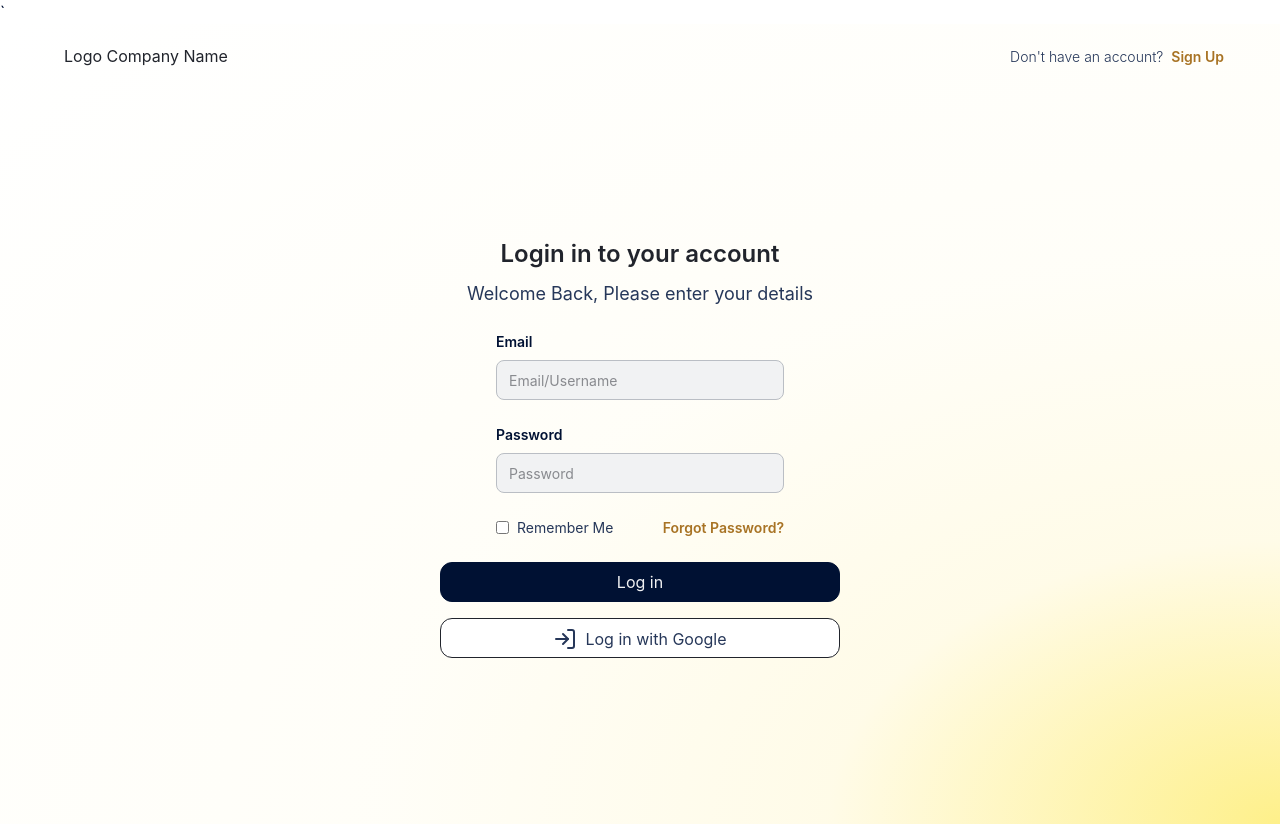
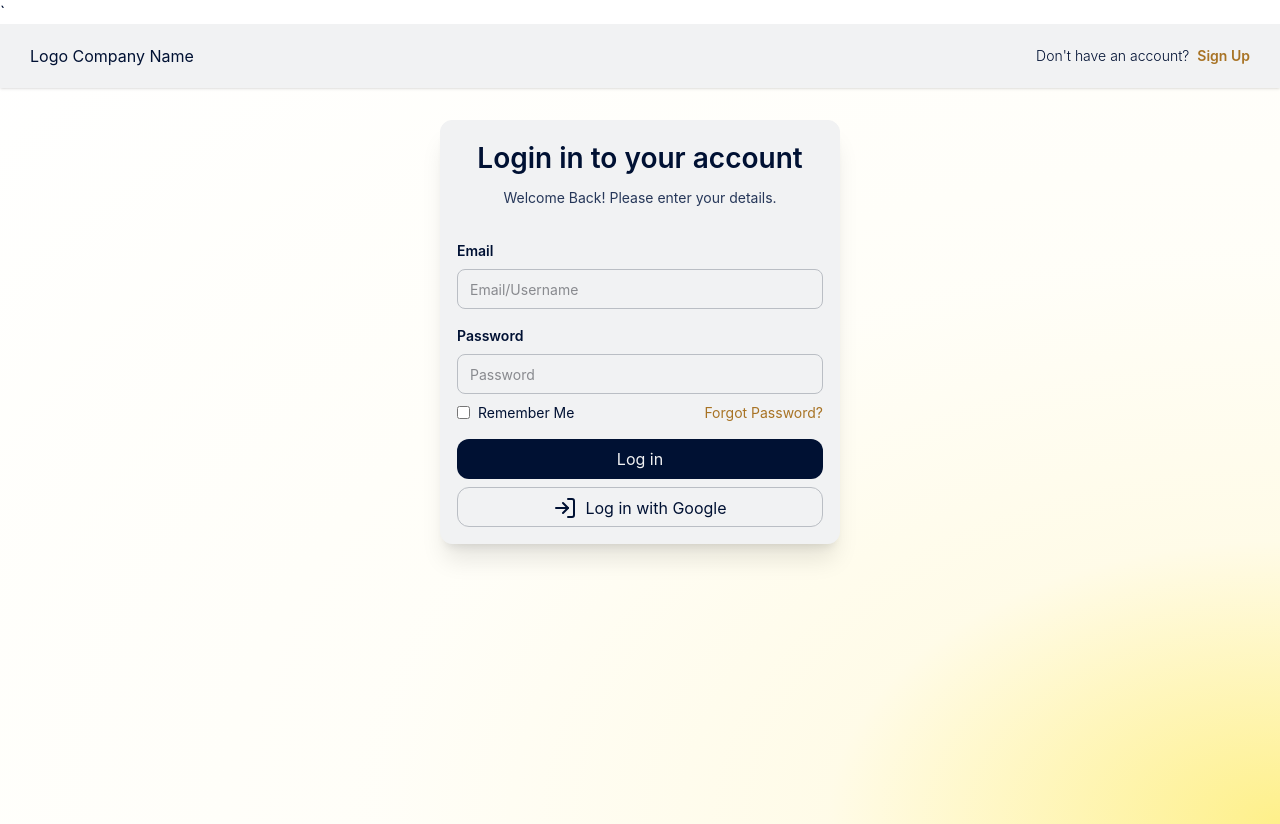
Before and after one commit to Sihle-Thwa/SportsManagment, a React (Vite) app in the folder frontend/: page /login in a window 1280 px wide. Built offline with nearby package versions, Linux system fonts and the light colour scheme.

Commit message:
refactor(LoginPage): Improve accessibility and styling in login page components

```diff
--- a/frontend/src/pages/Auth/LoginPage.tsx
+++ b/frontend/src/pages/Auth/LoginPage.tsx
@@ -31,7 +31,7 @@ export default function LoginPage() {
 							Login in to your account
 						</div>
 						<div className="loginPageContent_header_subtitle">
-							Welcome Back, Please enter your details
+							Welcome Back! Please enter your details.
 						</div>
 					</div>
 					<FormProvider {...methods}>
--- a/frontend/src/pages/Auth/loginpage.css
+++ b/frontend/src/pages/Auth/loginpage.css
@@ -3,49 +3,53 @@
 @layer components {
 	.loginPageRoot {
 		display: flex;
-		width: 100vw;
-		height: 100vh;
 		flex-direction: column;
-		align-items: center;
-		background: var(--background-canvas);
-		color: var(--foreground, var(--colour-neutral-900));
+        min-height: 100vh;
+		max-width: 100vw;
+        height: 100%;
+		width: 100%;
+		background-image: var(--background-canvas-gradient);
+		overflow: hidden;
 	}
 
 	.loginPageHeader {
 		display: flex;
-		flex-direction: column;
+		justify-content: center;
 		align-items: center;
-		align-self: stretch;
+		width: 100%;
+		height: 64px;
+		background-color: var(--card-background);
+		border-bottom: 1px solid var(--border-subtle);
+		box-shadow: var(--shadow-sm);
 	}
 
 	.loginPageHeaderContainer {
 		display: flex;
-		width: 1200px;
-		height: 64px;
-		padding: 0 16px;
 		justify-content: space-between;
 		align-items: center;
+		max-width: 1220px;
+		width: 100%;
 	}
 
 	.loginPageHeaderContainer_brand {
 		display: flex;
-		padding: 8px;
 		align-items: flex-start;
 		gap: 8px;
 	}
 
 	.loginPageHeaderContainer_cta {
 		display: flex;
-		justify-content: center;
-		align-items: flex-start;
+		align-items: flex-end;
 		gap: 8px;
 	}
 
 	.loginPageHeaderContainer_cta_text {
 		display: flex;
+		align-items: flex-start;
+		gap: 8px;
 		font-size: var(--button-size-sm);
 		font-weight: var(--font-weight-light);
-		color: var(--text-secondary);
+		color: var(--text-primary);
 	}
 
 	.loginPageHeaderContainer_cta_link {
@@ -58,22 +62,24 @@
 	.loginPageContainer {
 		display: flex;
 		flex-direction: column;
+		justify-content: center;
 		align-items: center;
-		flex-grow: 1;
 		width: 100%;
-		padding: 32px 0;
-		justify-content: center;
+		padding: 32px 16px;
 	}
 
 	.loginPageContent {
 		display: flex;
 		flex-direction: column;
 		align-items: center;
+		gap: 16px;
+		width: 100%;
 		max-width: 400px;
-		width: 100%;
-		max-height: 440px;
-		height: 100%;
-		gap: 24px;
+		background-color: var(--card-background);
+		border: 1px solid var(--border-subtle);
+		border-radius: var(--radius-lg);
+		box-shadow: var(--shadow-lg);
+		padding: 16px;
 	}
 
 	.loginPageContent_header {
@@ -81,17 +87,18 @@
 		flex-direction: column;
 		align-items: center;
 		gap: 8px;
+		margin-bottom: 16px;
 	}
 
 	.loginPageContent_header_title {
-		font-size: var(--title-size-default);
+		font-size: var(--title-size-lg);
 		font-weight: var(--font-weight-semibold);
-		color: var(--foreground);
+		color: var(--text-primary);
 		text-align: center;
 	}
 
 	.loginPageContent_header_subtitle {
-		font-size: var(--subtitle-size-default);
+		font-size: var(--button-size-sm);
 		font-weight: var(--font-weight-regular);
 		color: var(--text-secondary);
 		text-align: center;
@@ -101,43 +108,38 @@
 		display: flex;
 		flex-direction: column;
 		align-items: center;
-		max-width: 320px;
 		width: 100%;
-		gap: 24px;
 	}
 
 	.loginPageForm_body {
 		display: flex;
 		flex-direction: column;
 		align-items: center;
-		gap: 24px;
+		gap: 16px;
 		width: 100%;
-		padding: 0 16px;
 	}
 
 	.loginPageForm_bodyForgotPassword {
 		display: flex;
 		justify-content: space-between;
+		align-items: center;
 		width: 100%;
-		padding: 0 16px;
+		padding-top: 8px;
 	}
 
 	.loginPageForm_bodyForgotPassword_checkbox {
 		display: flex;
 		align-items: center;
 		gap: 8px;
+		width: 100%;
 		font-size: var(--button-size-sm);
-		font-weight: var(--font-weight-regular);
-		color: var(--text-secondary);
-		width: 100%;
+		color: var(--text-primary);
 	}
 	.loginPageForm_bodyForgotPassword_link {
 		display: flex;
 		justify-content: flex-end;
-		align-items: center;
 		width: 100%;
 		font-size: var(--button-size-sm);
-		font-weight: var(--font-weight-semibold);
 		color: var(--colour-accent);
 	}
 
@@ -145,6 +147,7 @@
 		display: flex;
 		flex-direction: column;
 		align-items: center;
+		gap: 16px;
 		width: 100%;
 	}
 
@@ -152,19 +155,19 @@
 		display: flex;
 		flex-direction: column;
 		align-items: center;
-		gap: 16px;
+		gap: 8px;
 		width: 100%;
 	}
 
 	.loginPageForm_bodyFooter_cta_primaryButton {
 		display: flex;
 		justify-content: center;
-		align-items: center;
 		width: 100%;
-		background-color: var(--button-bg);
-		color: var(--button-fg);
-		border: 1px solid var(--button-bd);
+		background-color: var(--colour-primary);
+		color: var(--text-on-primary);
+		border: none;
 		border-radius: var(--radius-lg);
+		padding: 8px 16px;
 		font-size: var(--button-font-size);
 	}
 
@@ -172,15 +175,17 @@
 		display: flex;
 		justify-content: center;
 		width: 100%;
-		background-color: white;
-		color: var(--button-fg);
-		border: 1px solid var(--border-strong);
+		background-color: var(--button-background);
+		color: var(--text-primary);
+		border: 1px solid var(--border-default);
 		border-radius: var(--radius-lg);
 		padding: 8px 16px;
 		font-size: var(--button-font-size);
 	}
 
 	.loginPageForm_bodyFooter_icon {
+		display: flex;
+		align-items: center;
 		margin-right: 8px;
 	}
 }
```
